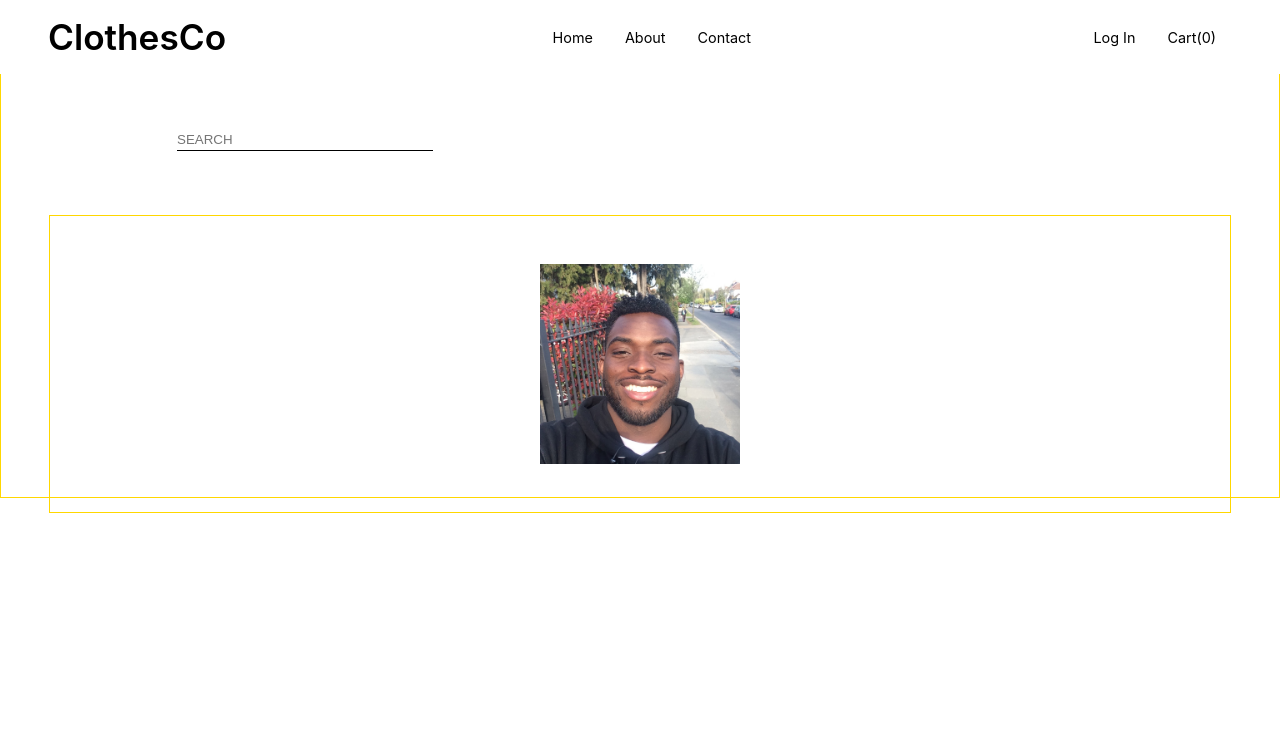
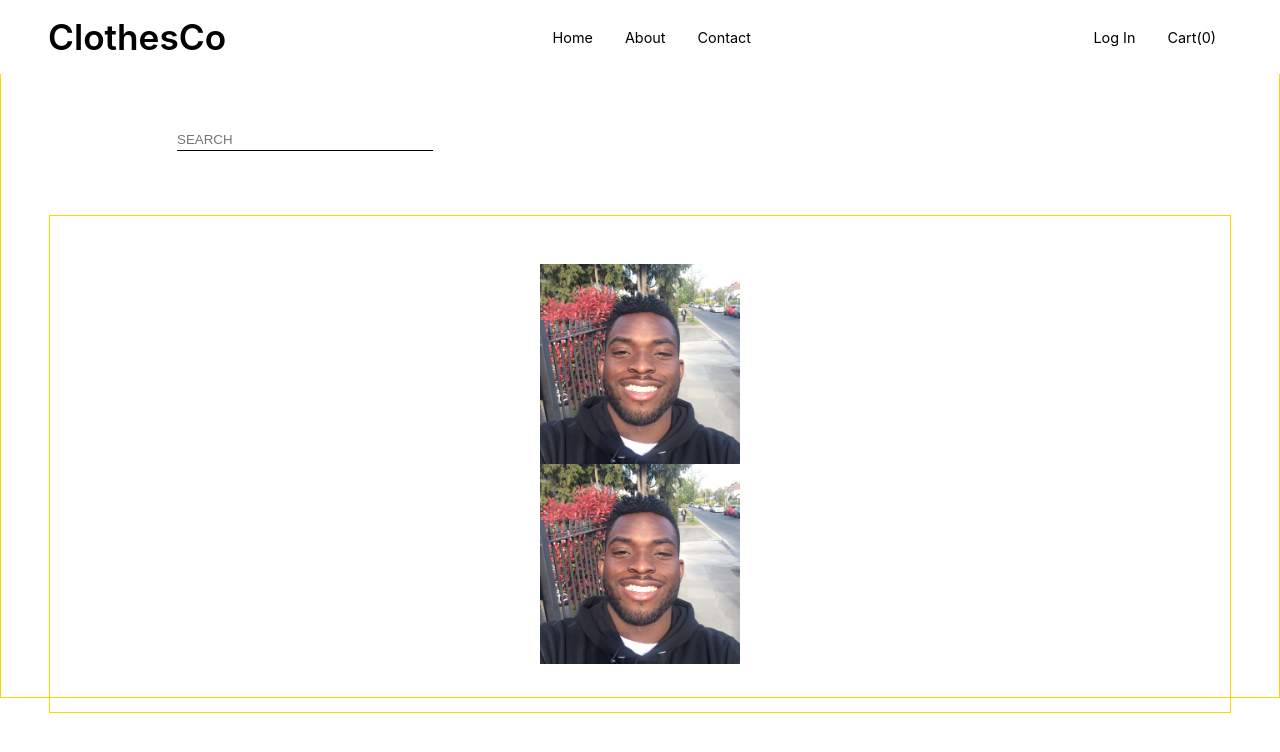
Before and after one commit to YvesFindlay/ecommerce-ui, a React (Create React App) app: page / in a window 1280 px wide. Shown: the top 752 px of the page. Built offline with nearby package versions, Linux system fonts and the light colour scheme.

Commit message:
Added margin and padding to Image and Container component

```diff
--- a/src/components/Product/Product.js
+++ b/src/components/Product/Product.js
@@ -12,11 +12,14 @@ const Product = () => {
   //   }, []);
 
   return (
-    <StyledProduct>
-      <Container>
-        <StyledImg />
-      </Container>
-    </StyledProduct>
+    <>
+      <StyledProduct>
+        <Container paddingT="1rem" paddingB="0">
+          <StyledImg marginT="1rem" />
+          <StyledImg marginT="2rem" />
+        </Container>
+      </StyledProduct>
+    </>
   );
 };
 
```
